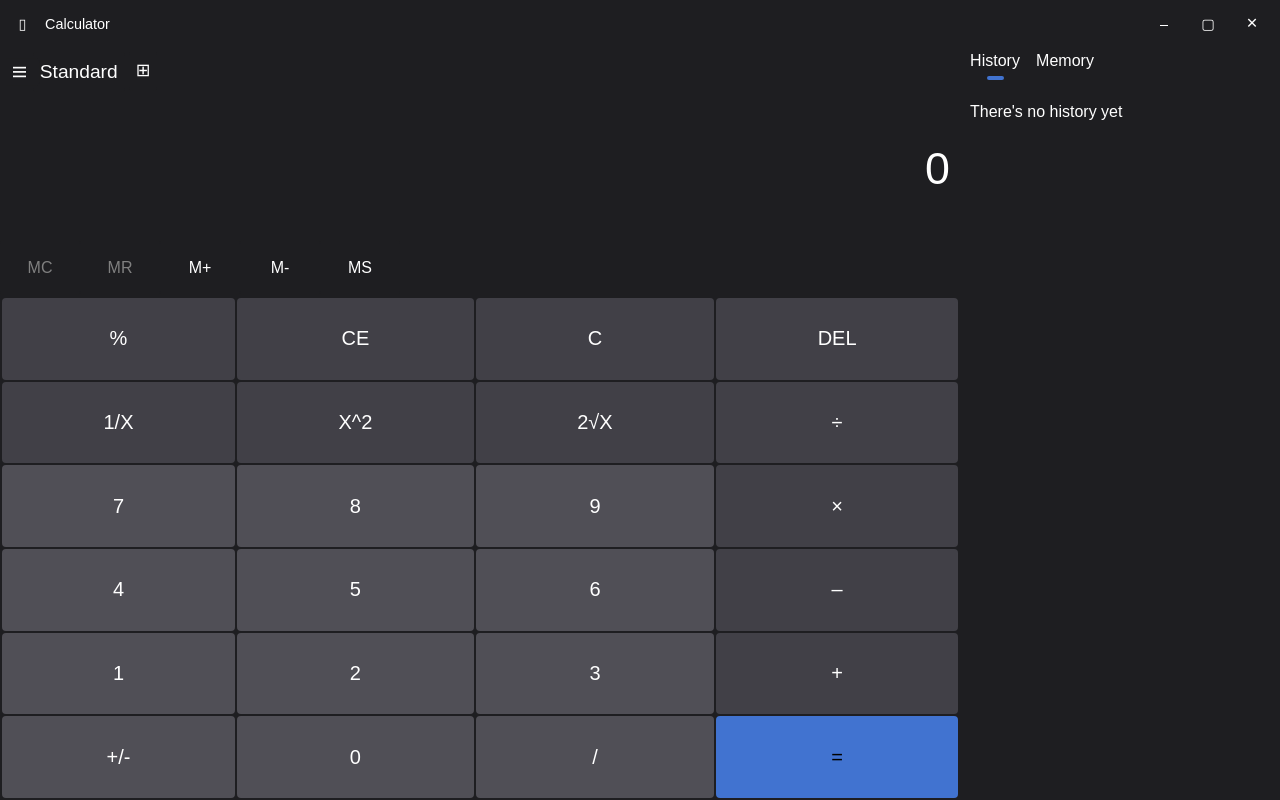
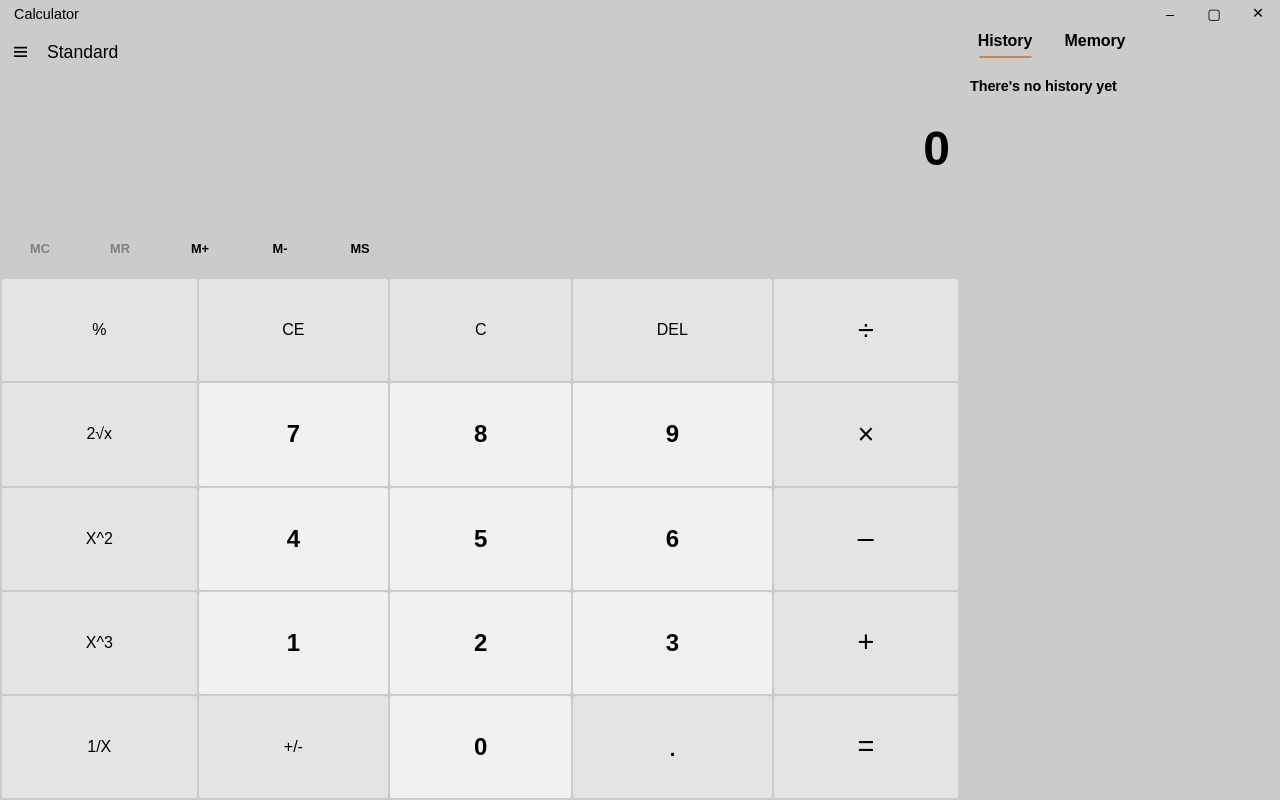
Before and after one commit to Ali-Sdg90/Calculator, a plain HTML site: page HTML/style.html in a window 1280 px wide. Drawn offline with Linux system fonts and the light colour scheme.

Commit message:
update all the files and peste step 2 on all files

```diff
--- a/CSS/style.css
+++ b/CSS/style.css
@@ -1,34 +1,49 @@
 * {
     box-sizing: border-box;
     margin: 0;
-    padding: 0%;
-    color: white;
+    padding: 0;
     font-family: sans-serif;
-    overflow: hidden;
+    font-size: 16px;
     transition: color 0.15s, background 0.15s;
-    background: rgb(30, 30, 33);
     text-decoration: none;
-    --windows-blue: rgb(65, 115, 208);
-    /* --windows-light-gray: rgb(84, 84, 84); */
-    --windows-light-gray: rgb(80, 79, 86);
-    --windows-dark-gray: rgb(65, 64, 71);
+    /* light mode: */
+    color: black;
+    --background: rgb(203, 203, 203);
+    --dcolor: rgb(208, 134, 65);
+    --light-color: rgb(241, 241, 241);
+    --dark-color: rgb(228, 228, 228);
+    --btn-hover: rgb(188, 188, 188);
+    --btn-active: rgb(191, 191, 191);
+    /* dark mode: */
+    /* color: white;
+    --background:rgb(36, 36, 40);
+    --dcolor: rgb(65, 115, 208);
+    --light-color: rgb(80, 79, 86);
+    --dark-color: rgb(65, 64, 71);
+    --btn-hover: rgba(84, 84, 84, 0.73);
+    --btn-active: rgb(28, 28, 31); */
+    background: var(--background);
     cursor: default;
 }
-/* ::selection {
+::selection {
     background: transparent;
-} */
-/*ↈ*/
-/* 1401/07/09 */
+}
+/* ↈ */
 .calculator div,
 .calculator p {
+    /* debugging */
     border: 0px solid black;
 }
+body {
+    height: max(100vh, 410px);
+    width: max(100%, 250px);
+}
 .calculator {
-    width: 100vw;
-    height: 100vh;
+    height: 100%;
     display: grid;
     grid-template-columns: 100%;
-    grid-template-rows: 6% 6% 20% 5% 63%;
+    /* grid-template-rows: 4% 6% 20% 5% 65%; */
+    grid-template-rows: 28px 6fr 20fr 5fr 65fr;
     grid-template-areas:
         "header     header"
         "standard   standard"
@@ -38,10 +53,9 @@
 }
 .header {
     grid-area: header;
-    display: grid;
-    grid-template-columns: 33px 77px auto 44px 44px 44px;
-    grid-template-rows: auto;
-    padding: 6px;
+    display: flex;
+    justify-content: space-between;
+    padding-left: 14px;
 }
 .header div {
     display: flex;
@@ -49,7 +63,11 @@
     align-items: center;
     font-size: 0.9rem;
 }
-.header div:last-child {
+.windows-nav div {
+    width: 44px;
+    height: 100%;
+}
+.windows-nav div:last-child {
     padding-bottom: 3px;
 }
 .standard {
@@ -60,7 +78,9 @@
     grid-template-rows: 100%;
 }
 .standard-1 {
-    margin: 4px 6px;
+    display: flex;
+    align-items: center;
+    /* overflow: hidden; */
 }
 .standard-1 p,
 .standard-2 {
@@ -70,42 +90,35 @@
     align-items: center;
     border-radius: 4px;
 }
-.standard-1 p {
-    padding: 7px;
-    height: 100%;
-}
 .standard-2 {
     visibility: visible;
-    padding: 0;
-    margin: 4px 6px;
 }
 div.standard-2 a {
-    padding: 5px;
+    width: 40px;
+    height: 40px;
+    display: flex;
+    align-items: center;
+    justify-content: center;
+    border-radius: 4px;
 }
 .standard-1 p:first-child {
     transform: rotate(90deg);
+    width: 40px;
+    height: 40px;
 }
 .standard-1 p:last-child {
     font-size: 1.1rem;
-    position: relative;
-    top: -2px;
-    left: 4px;
+    margin-left: 7px;
 }
 #calculate {
     grid-area: calculate;
-    font-size: 2.8rem;
+    font-size: 3rem;
+    font-weight: 600;
     padding: 20px 10px;
     display: flex;
     justify-content: flex-end;
     align-items: center;
 }
-/* #calculate-history{
-    position: absolute;
-    color: var(--windows-light-gray);
-    font-size: 15px;
-    top: 12px;
-    right: 5px;
-} */
 .mode {
     grid-area: mode;
     font-size: 0;
@@ -113,7 +126,8 @@ div.standard-2 a {
     margin-bottom: 1px;
 }
 .mode div {
-    font-size: 16px;
+    font-size: 0.8rem;
+    font-weight: 600;
     display: inline-flex;
     align-items: center;
     justify-content: center;
@@ -126,12 +140,16 @@ div.standard-2 a {
     color: gray;
 }
 .history {
+    display: none;
     grid-area: history;
+    font-weight: 600;
+    font-size: 0.8rem;
+    letter-spacing: -0.1px;
 }
 .history span {
     display: grid;
-    grid-template-columns: 70px 70px auto;
-    grid-template-rows: 25px 10px;
+    grid-template-columns: 90px 90px auto;
+    grid-template-rows: 25px 8px;
 }
 .history span div {
     display: flex;
@@ -139,13 +157,14 @@ div.standard-2 a {
     align-items: center;
 }
 .history span hr {
-    width: 17px;
-    border: 2px solid var(--windows-blue);
+    width: 53px;
+    border: 1px solid var(--dcolor);
     border-radius: 10px;
-    background: var(--windows-blue);
+    background: var(--dcolor);
 }
 .history p {
-    padding: 20px 0 0 10px;
+    padding: 17px 0 0 10px;
+    font-size: 0.9rem;
 }
 .numbers {
     grid-area: numbers;
@@ -156,52 +175,127 @@ div.standard-2 a {
     padding: 2px;
 }
 .numbers div {
-    background: var(--windows-dark-gray);
-    border-radius: 4px;
+    background: var(--dark-color);
+    border-radius: 2px;
     display: flex;
     align-items: center;
     justify-content: center;
     cursor: pointer;
 }
-div.num {
-    background: var(--windows-light-gray);
+div.lighter-key {
+    background: var(--light-color);
+    font-weight: 600;
+    font-size: 1.5rem;
 }
 .numbers div:hover {
-    background: var(--windows-light-gray);
+    background: var(--background);
 }
-div.num:hover {
-    background: var(--windows-dark-gray);
+.windows-nav div:last-child:hover {
+    background: rgb(218, 60, 60);
+    color: white;
 }
-.numbers div:last-child {
-    background: var(--windows-blue);
-    color: black;
-}
-.header div:last-child:hover {
-    background: rgba(255, 31, 31, 0.708);
-}
-.numbers div:last-child:hover {
-    background: var(--windows-blue);
-    opacity: 0.85;
-}
-.btn-hover,
-.header div:last-child:hover {
+.btn-hover {
     cursor: pointer;
 }
+.windows-nav div:hover {
+    cursor: default;
+}
 .btn-hover:hover {
-    background: rgba(84, 84, 84, 0.73);
+    background: var(--btn-hover);
+}
+.numbers div:active {
+    background: var(--btn-active);
+    opacity: 0.7;
+}
+.extra-large {
+    font-size: 1.8rem;
 }
 .btn-hover:active,
-.numbers div:active,
 .numbers div:last-child:active,
-.header div:last-child:active,
+.windows-nav div:last-child:active,
 div.history span div:nth-child(1):hover,
 div.history span div:nth-child(2):hover {
     opacity: 0.7;
 }
-@media screen and (min-width: 555px) {
+.numbers div:nth-child(1) {
+    order: 1;
+}
+.numbers div:nth-child(2) {
+    order: 5;
+}
+.numbers div:nth-child(3) {
+    order: 6;
+}
+.numbers div:nth-child(4) {
+    order: 7;
+}
+.numbers div:nth-child(5) {
+    order: 8;
+}
+.numbers div:nth-child(6) {
+    order: 2;
+}
+.numbers div:nth-child(7) {
+    order: 9;
+}
+.numbers div:nth-child(8) {
+    order: 10;
+}
+.numbers div:nth-child(9) {
+    order: 11;
+}
+.numbers div:nth-child(10) {
+    order: 12;
+}
+.numbers div:nth-child(11) {
+    order: 3;
+}
+.numbers div:nth-child(12) {
+    order: 13;
+}
+.numbers div:nth-child(13) {
+    order: 14;
+}
+.numbers div:nth-child(14) {
+    order: 15;
+}
+.numbers div:nth-child(15) {
+    order: 16;
+}
+.numbers div:nth-child(16) {
+    display: none;
+}
+.numbers div:nth-child(17) {
+    order: 17;
+}
+.numbers div:nth-child(18) {
+    order: 18;
+}
+.numbers div:nth-child(19) {
+    order: 19;
+}
+.numbers div:nth-child(20) {
+    order: 20;
+}
+.numbers div:nth-child(21) {
+    order: 4;
+}
+.numbers div:nth-child(22) {
+    order: 21;
+}
+.numbers div:nth-child(23) {
+    order: 22;
+}
+.numbers div:nth-child(24) {
+    order: 23;
+}
+.numbers div:nth-child(25) {
+    order: 24;
+}
+@media screen and (min-width: 550px) {
     .calculator {
-        grid-template-columns: 60% 40%;
-        grid-template-rows: 6% 6% 18% 7% 63%;
+        grid-template-columns: 57% 43%;
+        grid-template-rows: 28px 6fr 18fr 7fr 65fr;
         grid-template-areas:
             "header     header"
             "standard   history"
@@ -212,14 +306,103 @@ div.history span div:nth-child(2):hover {
     .standard-2 {
         visibility: hidden;
     }
+    .history {
+        display: block;
+    }
 }
-@media screen and (min-width: 790px) {
+@media screen and (min-width: 740px) {
     .calculator {
         grid-template-columns: auto 320px;
     }
 }
-@media screen and (min-width: 790px) {
+@media screen and (min-width: 1024px) {
+    .calculator .numbers div {
+        order: 1;
+        display: inline-flex;
+    }
     .numbers {
-        font-size: 20px;
+        grid-template-columns: repeat(5, auto);
+        grid-template-rows: repeat(5, auto);
     }
 }
+@media screen and (max-height: 620px) {
+    .calculator .numbers {
+        grid-template-columns: repeat(4, auto);
+        grid-template-rows: repeat(6, auto);
+    }
+    .numbers div:nth-child(1) {
+        order: 1;
+    }
+    .numbers div:nth-child(2) {
+        order: 5;
+    }
+    .numbers div:nth-child(3) {
+        order: 6;
+    }
+    .numbers div:nth-child(4) {
+        order: 7;
+    }
+    .numbers div:nth-child(5) {
+        order: 8;
+    }
+    .numbers div:nth-child(6) {
+        order: 2;
+    }
+    .numbers div:nth-child(7) {
+        order: 9;
+    }
+    .numbers div:nth-child(8) {
+        order: 10;
+    }
+    .numbers div:nth-child(9) {
+        order: 11;
+    }
+    .numbers div:nth-child(10) {
+        order: 12;
+    }
+    .numbers div:nth-child(11) {
+        order: 3;
+    }
+    .numbers div:nth-child(12) {
+        order: 13;
+    }
+    .numbers div:nth-child(13) {
+        order: 14;
+    }
+    .numbers div:nth-child(14) {
+        order: 15;
+    }
+    .numbers div:nth-child(15) {
+        order: 16;
+    }
+    .numbers div:nth-child(16) {
+        display: none;
+    }
+    .numbers div:nth-child(17) {
+        order: 17;
+    }
+    .numbers div:nth-child(18) {
+        order: 18;
+    }
+    .numbers div:nth-child(19) {
+        order: 19;
+    }
+    .numbers div:nth-child(20) {
+        order: 20;
+    }
+    .numbers div:nth-child(21) {
+        order: 4;
+    }
+    .numbers div:nth-child(22) {
+        order: 21;
+    }
+    .numbers div:nth-child(23) {
+        order: 22;
+    }
+    .numbers div:nth-child(24) {
+        order: 23;
+    }
+    .numbers div:nth-child(25) {
+        order: 24;
+    }
+}
--- a/HTML/style.html
+++ b/HTML/style.html
@@ -4,24 +4,23 @@
         <meta charset="UTF-8" />
         <meta http-equiv="X-UA-Compatible" content="IE=edge" />
         <meta name="viewport" content="width=device-width, initial-scale=1.0" />
-        <title>W11 Calculator</title>
+        <title>W10 Calculator</title>
         <link rel="stylesheet" href="../CSS/style.css" />
     </head>
     <body>
         <div class="calculator">
             <div class="header">
-                <div>▯</div>
                 <div>Calculator</div>
-                <div></div>
-                <div class="btn-hover">–</div>
-                <div class="btn-hover">▢</div>
-                <div>✕</div>
+                <div class="windows-nav">
+                    <div class="btn-hover">–</div>
+                    <div class="btn-hover">▢</div>
+                    <div>✕</div>
+                </div>
             </div>
             <div class="standard">
                 <div class="standard-1">
                     <p class="btn-hover">lll</p>
                     <p>Standard</p>
-                    <p class="btn-hover">⊞</p>
                 </div>
                 <div class="standard-2">
                     <a class="btn-hover" href="https://b2n.ir/r83149">ↈ</a>
@@ -48,55 +47,31 @@
             </div>
             <div class="numbers">
                 <div>%</div>
-                <!--1-->
                 <div>CE</div>
-                <!--2-->
                 <div>C</div>
-                <!--3-->
                 <div>DEL</div>
-                <!--4-->
+                <div class="extra-large">÷</div>
+                <div>2√x</div>
+                <div class="lighter-key">7</div>
+                <div class="lighter-key">8</div>
+                <div class="lighter-key">9</div>
+                <div class="extra-large">×</div>
+                <div>X^2</div>
+                <div class="lighter-key">4</div>
+                <div class="lighter-key">5</div>
+                <div class="lighter-key">6</div>
+                <div class="extra-large">–</div>
+                <div>X^3</div>
+                <div class="lighter-key">1</div>
+                <div class="lighter-key">2</div>
+                <div class="lighter-key">3</div>
+                <div class="extra-large">+</div>
                 <div>1/X</div>
-                <!--5-->
-                <div>X^2</div>
-                <!--6-->
-                <div>2√X</div>
-                <!--7-->
-                <div>÷</div>
-                <!--8-->
-                <div class="num">7</div>
-                <!--9-->
-                <div class="num">8</div>
-                <!--10-->
-                <div class="num">9</div>
-                <!--11-->
-                <div>×</div>
-                <!--12-->
-                <div class="num">4</div>
-                <!--13-->
-                <div class="num">5</div>
-                <!--14-->
-                <div class="num">6</div>
-                <!--15-->
-                <div>–</div>
-                <!--16-->
-                <div class="num">1</div>
-                <!--17-->
-                <div class="num">2</div>
-                <!--18-->
-                <div class="num">3</div>
-                <!--19-->
-                <div>+</div>
-                <!--20-->
-                <div class="num">+/-</div>
-                <!--21-->
-                <div class="num">0</div>
-                <!--22-->
-                <div class="num">/</div>
-                <!--23-->
-                <div>=</div>
-                <!--24-->
+                <div>+/-</div>
+                <div class="lighter-key">0</div>
+                <div class="extra-large">.</div>
+                <div class="extra-large">=</div>
             </div>
         </div>
-        <script src="../JS/script.js"></script>
     </body>
 </html>
```
Also changed, not shown: JS/script.js (deleted, +0 -42 lines).
